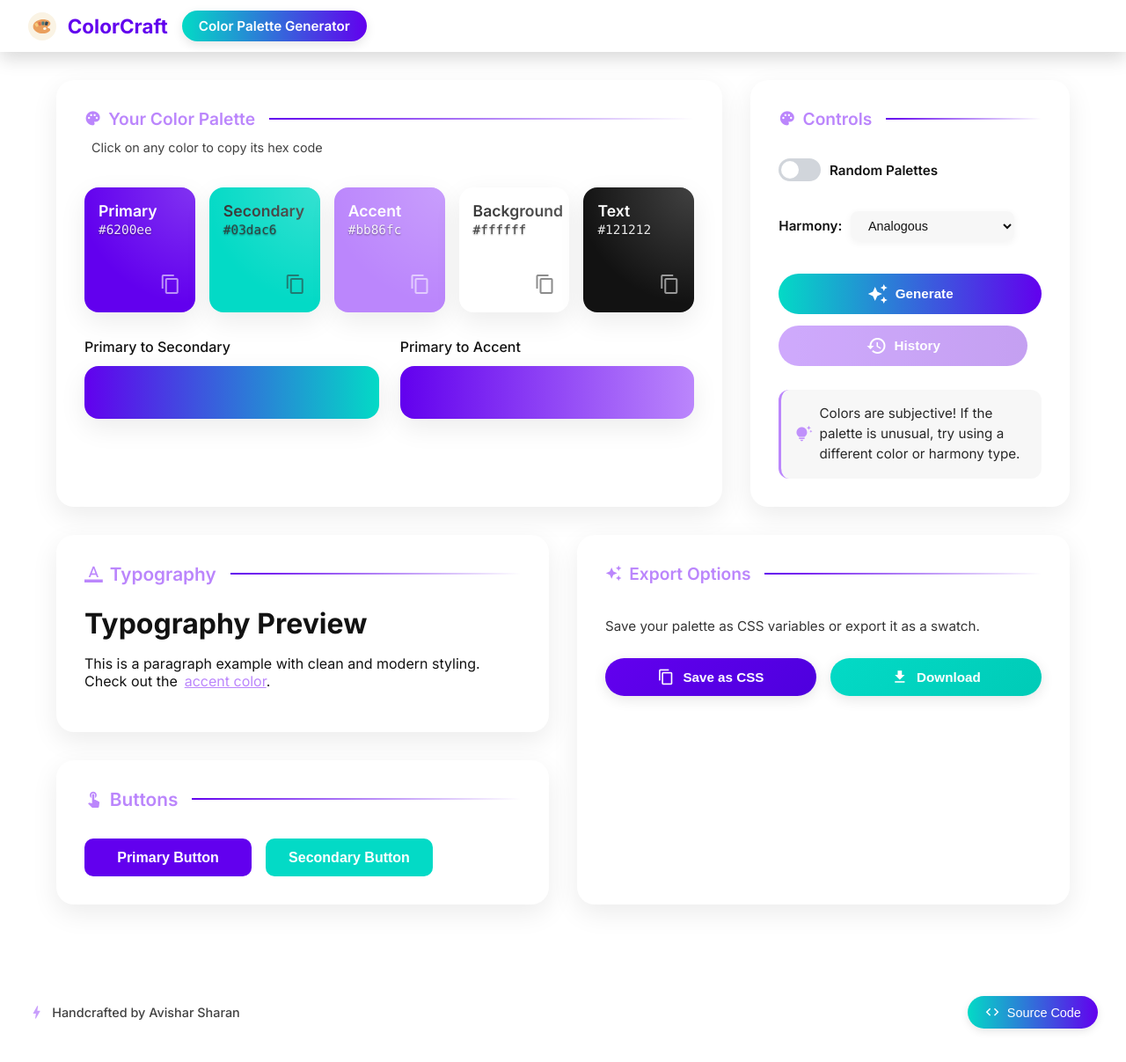
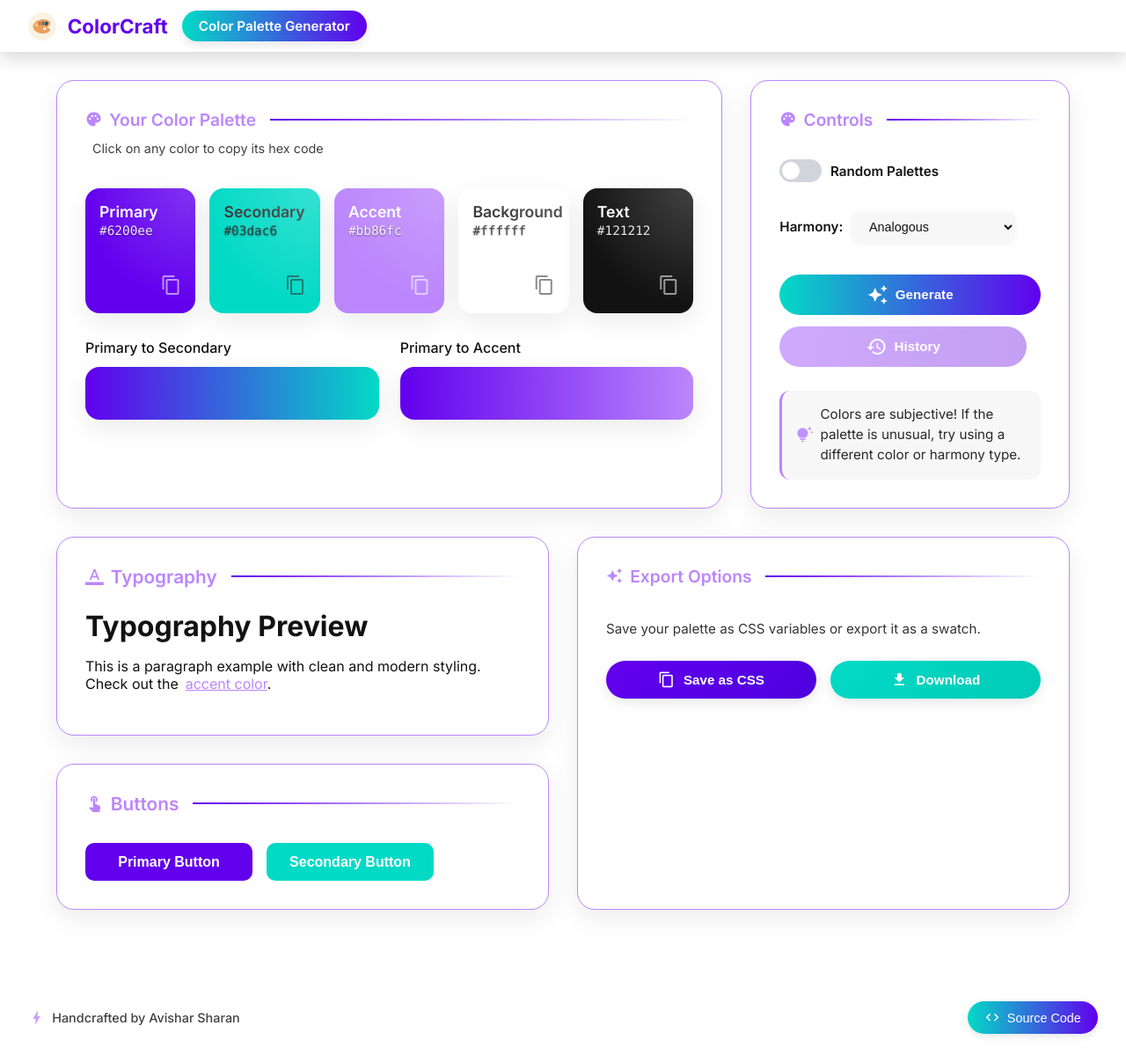
Before and after one commit to AvisharSharan/ColorCraft, a React (Vite) app: page / in a window 1280 px wide. Shown: the whole page at 88% size. Built offline with nearby package versions, Linux system fonts and the light colour scheme.

Commit message:
Refactor App.css by removing unnecessary comments and ensuring consistent border styling for grid containers

```diff
--- a/src/styles/App.css
+++ b/src/styles/App.css
@@ -42,7 +42,6 @@ body {
   padding: var(--spacing-standard) 0;
 }
 
-/* Grid Layout */
 .content-grid {
   display: grid;
   grid-template-columns: repeat(12, 1fr);
@@ -51,31 +50,31 @@ body {
   margin-bottom: 2.5rem;
 }
 
-/* Default grid item spans */
 .grid-item {
   border-radius: var(--border-radius-large);
   box-shadow: var(--box-shadow);
   transition: var(--transition-standard);
 }
 
-/* Grid item placement - Desktop layout */
 .palette-display-container {
-  grid-column: span 8; /* Left side of top row */
+  grid-column: span 8;
   grid-row: 1;
   padding: var(--spacing-standard);
   background-color: var(--background);
+  border: 0.5px solid var(--accent);
 }
 
 .toolbar-container {
-  grid-column: span 4; /* Right side of top row */
+  grid-column: span 4;
   grid-row: 1;
-  padding: var(--spacing-standard); /* Remove default grid item padding */
+  padding: var(--spacing-standard);
   background: var(--background);
   overflow: hidden;
+  border: 0.5px solid var(--accent);
 }
 
 .preview-container {
-  grid-column: span 6; /* Left side of bottom row */
+  grid-column: span 6;
   grid-row: 2;
   display: flex;
   flex-direction: column;
@@ -86,13 +85,13 @@ body {
 }
 
 .features-section-container {
-  grid-column: span 6; /* Right side of bottom row */
+  grid-column: span 6;
   grid-row: 2;
   padding: var(--spacing-standard);
   background-color: var(--background);
+  border: 0.5px solid var(--accent);
 }
 
-/* Preview card styles inside the preview container */
 .preview-card {
   background: var(--background);
   color: var(--text);
@@ -101,6 +100,7 @@ body {
   overflow: hidden;
   position: relative;
   box-shadow: var(--box-shadow);
+  border: 0.5px solid var(--accent);
 }
 
 .preview-card:hover {
@@ -131,7 +131,6 @@ body {
   font-size: 1.3rem;
 }
 
-/* Content card styles */
 .content-card {
   background-color: var(--background);
 }
@@ -141,7 +140,6 @@ body {
   box-shadow: 0 15px 35px rgba(0, 0, 0, 0.1);
 }
 
-/* Responsive grid adjustments */
 @media (max-width: 1200px) {
   .palette-display-container {
     grid-column: span 7;
```
